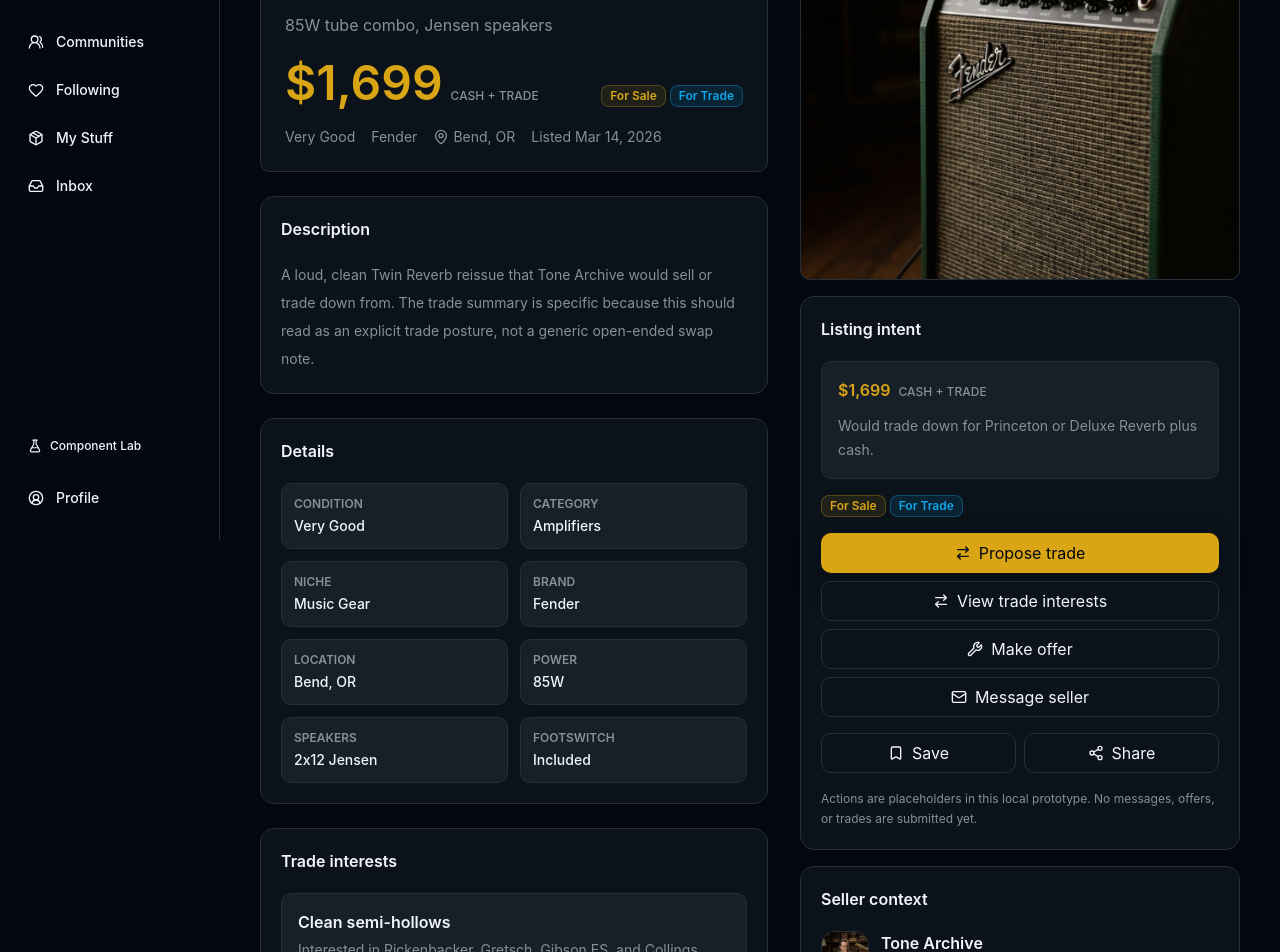
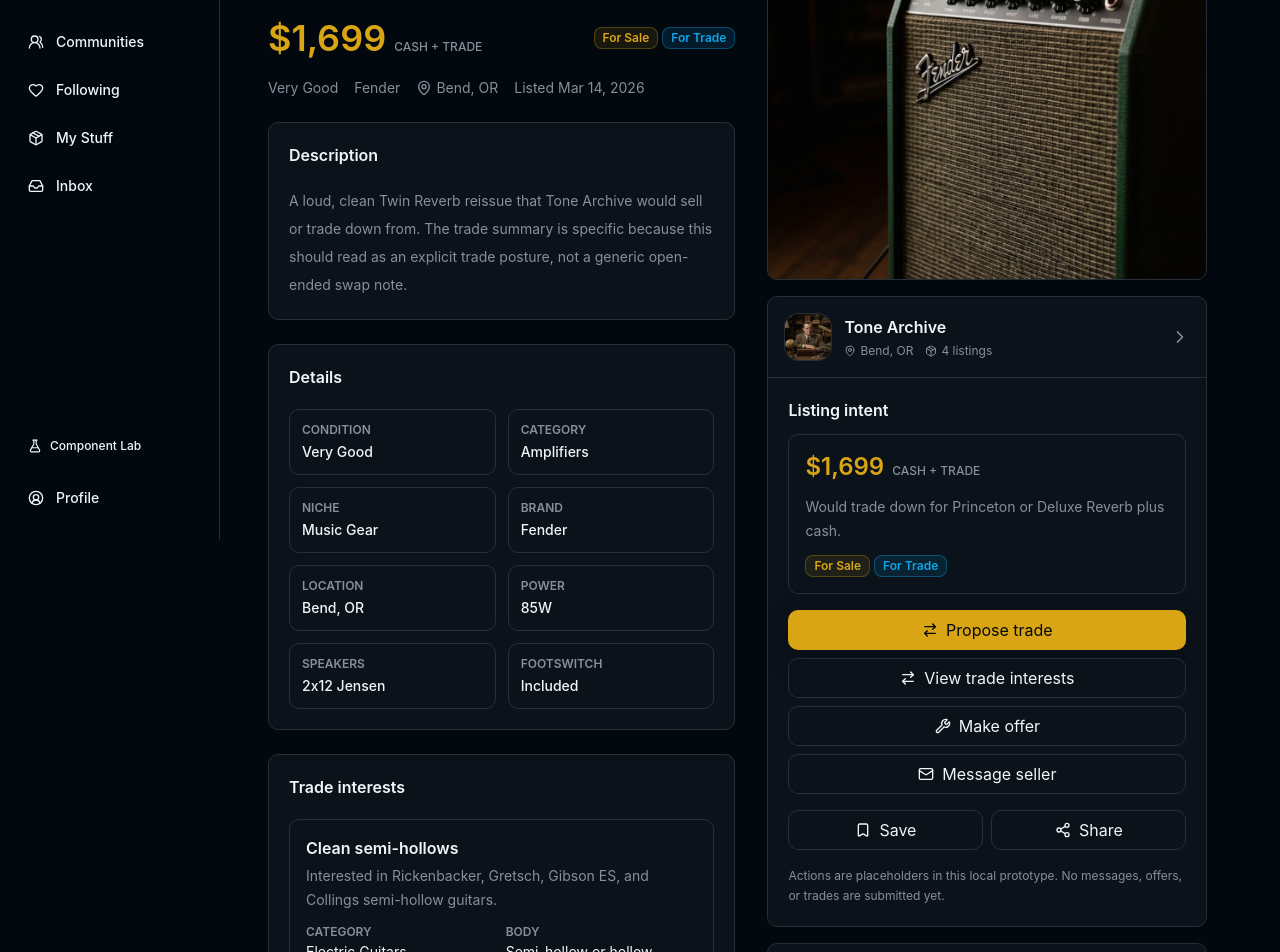
Before and after one commit to franciscodiaz-debug/subniche, a Next.js app: page /listings/listing-fender-twin in a window 1280 px wide. Shown: the part 260-1212 px from the top of the page. Built offline with nearby package versions, Linux system fonts and the light colour scheme.

Commit message:
Tune listing detail to v0 reference (#25)

```diff
--- a/components/listing/listing-action-panel.tsx
+++ b/components/listing/listing-action-panel.tsx
@@ -1,6 +1,17 @@
-import { ArrowRightLeft, Bookmark, Mail, Share2, Wrench } from "lucide-react";
+import Link from "next/link";
+import {
+  ArrowRightLeft,
+  Bookmark,
+  ChevronRight,
+  Mail,
+  MapPin,
+  Package,
+  Share2,
+  Wrench,
+} from "lucide-react";
 import { ListingPrice } from "@/components/listing/listing-price";
 import { ListingStatusBadges } from "@/components/listing/listing-status-badges";
+import { Avatar, AvatarFallback, AvatarImage } from "@/components/ui/avatar";
 import { Button } from "@/components/ui/button";
 import {
   Card,
@@ -8,31 +19,75 @@ import {
   CardHeader,
   CardTitle,
 } from "@/components/ui/card";
-import type { MockListing } from "@/data/mock/types";
+import type { MockListing, MockProfile } from "@/data/mock/types";
 
 type ListingActionPanelProps = {
   listing: MockListing;
+  seller?: MockProfile;
+  listingCount?: number;
 };
 
-export function ListingActionPanel({ listing }: ListingActionPanelProps) {
+export function ListingActionPanel({
+  listing,
+  seller,
+  listingCount = 0,
+}: ListingActionPanelProps) {
   const actions = getActions(listing);
 
   return (
-    <Card className="p-0">
-      <CardHeader>
+    <Card className="overflow-hidden rounded-lg p-0">
+      {seller ? (
+        <Link
+          href="/profile"
+          className="group flex items-center gap-3 border-b border-border p-4 transition hover:bg-secondary/60"
+        >
+          <Avatar className="size-12 rounded-xl">
+            {seller.avatarUrl ? (
+              <AvatarImage src={seller.avatarUrl} alt="" />
+            ) : null}
+            <AvatarFallback>
+              {seller.displayName.slice(0, 2).toUpperCase()}
+            </AvatarFallback>
+          </Avatar>
+          <div className="min-w-0 flex-1">
+            <div className="font-semibold text-foreground transition group-hover:text-primary">
+              {seller.displayName}
+            </div>
+            <div className="mt-1 flex flex-wrap gap-x-3 gap-y-1 text-xs text-muted-foreground">
+              <span className="inline-flex items-center gap-1">
+                <MapPin className="size-3" aria-hidden="true" />
+                {seller.location}
+              </span>
+              <span className="inline-flex items-center gap-1">
+                <Package className="size-3" aria-hidden="true" />
+                {listingCount} listing{listingCount === 1 ? "" : "s"}
+              </span>
+            </div>
+          </div>
+          <ChevronRight
+            className="size-5 text-muted-foreground transition group-hover:text-primary"
+            aria-hidden="true"
+          />
+        </Link>
+      ) : null}
+      <CardHeader className="pb-3">
         <CardTitle>Listing intent</CardTitle>
       </CardHeader>
       <CardContent className="space-y-4">
-        <div className="rounded-lg border border-border bg-muted/45 p-4">
-          <ListingPrice price={listing.price} mode={listing.priceMode} />
+        <div className="space-y-3 rounded-lg border border-border bg-secondary/65 p-4">
+          <ListingPrice
+            price={listing.price}
+            mode={listing.priceMode}
+            className="text-2xl"
+          />
           {listing.tradeSummary ? (
-            <p className="mt-3 text-sm leading-6 text-muted-foreground">
+            <p className="text-sm leading-6 text-muted-foreground">
               {listing.tradeSummary}
             </p>
           ) : null}
+          <ListingStatusBadges statuses={listing.statuses} />
         </div>
-        <ListingStatusBadges statuses={listing.statuses} />
-        <div className="grid gap-2">
+        <div className="grid gap-2 sm:grid-cols-2 xl:grid-cols-1">
           {actions.map((action, index) => (
             <Button
               key={action.label}
--- a/components/listing/listing-attributes.tsx
+++ b/components/listing/listing-attributes.tsx
@@ -31,7 +31,7 @@ export function ListingAttributes({
   ].filter((detail) => detail.value);
 
   return (
-    <Card>
+    <Card className="rounded-lg">
       <CardHeader>
         <CardTitle>Details</CardTitle>
       </CardHeader>
@@ -40,7 +40,7 @@ export function ListingAttributes({
           {details.map((detail) => (
             <div
               key={`${detail.label}-${detail.value}`}
-              className="rounded-lg border border-border bg-muted/45 p-3"
+            className="rounded-lg border border-border bg-secondary/60 p-3"
             >
               <dt className="text-xs font-semibold uppercase text-muted-foreground">
                 {detail.label}
--- a/components/listing/listing-detail-header.tsx
+++ b/components/listing/listing-detail-header.tsx
@@ -16,13 +16,13 @@ export function ListingDetailHeader({
   niche,
 }: ListingDetailHeaderProps) {
   return (
-    <header className="space-y-5 rounded-lg border border-border bg-surface p-6">
-      <div className="flex flex-wrap gap-2">
+    <header className="space-y-5">
+      <div className="flex flex-wrap gap-2 text-sm text-muted-foreground">
         {niche ? <Badge variant="outline">{niche.name}</Badge> : null}
         {category ? <Badge variant="secondary">{category.name}</Badge> : null}
       </div>
       <div className="space-y-2">
-        <h1 className="max-w-4xl text-4xl font-bold tracking-normal text-foreground md:text-5xl">
+        <h1 className="max-w-4xl text-3xl font-bold tracking-normal text-foreground md:text-4xl">
           {listing.title}
         </h1>
         {listing.subtitle ? (
@@ -31,11 +31,11 @@ export function ListingDetailHeader({
           </p>
         ) : null}
       </div>
-      <div className="flex flex-col gap-4 sm:flex-row sm:items-end sm:justify-between">
+      <div className="flex flex-col gap-4 sm:flex-row sm:items-center sm:justify-between">
         <ListingPrice
           price={listing.price}
           mode={listing.priceMode}
-          className="text-4xl text-primary md:text-5xl"
+          className="text-3xl md:text-4xl"
         />
         <ListingStatusBadges statuses={listing.statuses} />
       </div>
--- a/components/listing/listing-detail-page.tsx
+++ b/components/listing/listing-detail-page.tsx
@@ -8,7 +8,6 @@ import { ListingImageGallery } from "@/components/listing/listing-image-gallery"
 import { RelatedListings } from "@/components/listing/related-listings";
 import { TradeInterestPanel } from "@/components/listing/trade-interest-panel";
 import { PageShell } from "@/components/layout/page-shell";
-import { SellerSummaryCard } from "@/components/profile/seller-summary-card";
 import { buttonVariants } from "@/components/ui/button";
 import {
   Card,
@@ -41,7 +40,7 @@ export function ListingDetailPage({ listing }: ListingDetailPageProps) {
   const sellerStats = getSellerListingStats(listing.sellerId);
 
   return (
-    <PageShell className="space-y-6">
+    <PageShell className="max-w-none space-y-6 lg:px-12">
       <div>
         <Link
           href="/market"
@@ -52,7 +51,7 @@ export function ListingDetailPage({ listing }: ListingDetailPageProps) {
         </Link>
       </div>
 
-      <div className="grid gap-8 xl:grid-cols-[minmax(0,1fr)_440px]">
+      <div className="grid gap-8 xl:grid-cols-[minmax(0,0.95fr)_minmax(360px,440px)] xl:items-start">
         <main className="space-y-6">
           <ListingDetailHeader
             listing={listing}
@@ -65,15 +64,11 @@ export function ListingDetailPage({ listing }: ListingDetailPageProps) {
           </div>
 
           <div className="space-y-4 xl:hidden">
-            <ListingActionPanel listing={listing} />
-            {seller ? (
-              <SellerSummaryCard
-                profile={seller}
-                listingCount={sellerStats.listingCount}
-                tradeReadyCount={sellerStats.tradeReadyCount}
-                collectionCount={sellerStats.profileStatCount}
-              />
-            ) : null}
+            <ListingActionPanel
+              listing={listing}
+              seller={seller}
+              listingCount={sellerStats.listingCount}
+            />
           </div>
 
           <DescriptionCard description={listing.description} />
@@ -96,15 +91,11 @@ export function ListingDetailPage({ listing }: ListingDetailPageProps) {
         <aside className="hidden xl:block">
           <div className="sticky top-6 space-y-4">
             <ListingImageGallery images={listing.images} title={listing.title} />
-            <ListingActionPanel listing={listing} />
-            {seller ? (
-              <SellerSummaryCard
-                profile={seller}
-                listingCount={sellerStats.listingCount}
-                tradeReadyCount={sellerStats.tradeReadyCount}
-                collectionCount={sellerStats.profileStatCount}
-              />
-            ) : null}
+            <ListingActionPanel
+              listing={listing}
+              seller={seller}
+              listingCount={sellerStats.listingCount}
+            />
             <PublishingContextCard listing={listing} />
           </div>
         </aside>
@@ -115,7 +106,7 @@ export function ListingDetailPage({ listing }: ListingDetailPageProps) {
 
 function DescriptionCard({ description }: { description?: string }) {
   return (
-    <Card>
+    <Card className="rounded-lg">
       <CardHeader>
         <CardTitle>Description</CardTitle>
       </CardHeader>
@@ -130,7 +121,7 @@ function DescriptionCard({ description }: { description?: string }) {
 
 function PublishingContextCard({ listing }: { listing: MockListing }) {
   return (
-    <Card>
+    <Card className="rounded-lg">
       <CardHeader>
         <CardTitle>Publishing context</CardTitle>
       </CardHeader>
--- a/components/listing/listing-image-gallery.tsx
+++ b/components/listing/listing-image-gallery.tsx
@@ -15,7 +15,7 @@ export function ListingImageGallery({ images, title }: ListingImageGalleryProps)
 
   return (
     <section aria-label={`${title} images`} className="space-y-3">
-      <div className="relative aspect-square overflow-hidden rounded-lg border border-border bg-muted">
+      <div className="relative aspect-square overflow-hidden rounded-lg border border-border bg-card">
         {selectedImage ? (
           <Image
             src={selectedImage}
@@ -38,10 +38,10 @@ export function ListingImageGallery({ images, title }: ListingImageGalleryProps)
               type="button"
               aria-label={`Show image ${index + 1} for ${title}`}
               className={cn(
-                "relative size-16 shrink-0 overflow-hidden rounded-lg border bg-muted transition",
+                "relative size-16 shrink-0 overflow-hidden rounded-lg border bg-card transition",
                 selectedIndex === index
-                  ? "border-accent"
-                  : "border-border hover:border-accent/45",
+                  ? "border-primary"
+                  : "border-border hover:border-primary/45",
               )}
               onClick={() => setSelectedIndex(index)}
             >
--- a/components/listing/trade-interest-panel.tsx
+++ b/components/listing/trade-interest-panel.tsx
@@ -27,7 +27,7 @@ export function TradeInterestPanel({
   }
 
   return (
-    <Card>
+    <Card className="rounded-lg">
       <CardHeader>
         <CardTitle>Trade interests</CardTitle>
       </CardHeader>
@@ -37,7 +37,7 @@ export function TradeInterestPanel({
             {interests.map((interest) => (
               <div
                 key={interest.id}
-                className="rounded-lg border border-border bg-muted/45 p-4"
+                className="rounded-lg border border-border bg-secondary/60 p-4"
               >
                 <h3 className="font-semibold text-foreground">
                   {interest.title}
@@ -75,7 +75,7 @@ export function TradeInterestPanel({
             {opportunities.map((opportunity) => (
               <div
                 key={opportunity.id}
-                className="rounded-lg border border-border bg-surface p-4"
+                className="rounded-lg border border-border bg-card p-4"
               >
                 <div className="flex flex-wrap items-center justify-between gap-3">
                   <TradeMatchBadge matchType={opportunity.matchType} />
--- a/components/profile/seller-summary-card.tsx
+++ b/components/profile/seller-summary-card.tsx
@@ -25,7 +25,7 @@ export function SellerSummaryCard({
   collectionCount,
 }: SellerSummaryCardProps) {
   return (
-    <Card>
+    <Card className="rounded-lg">
       <CardHeader>
         <CardTitle>Seller context</CardTitle>
       </CardHeader>
```
